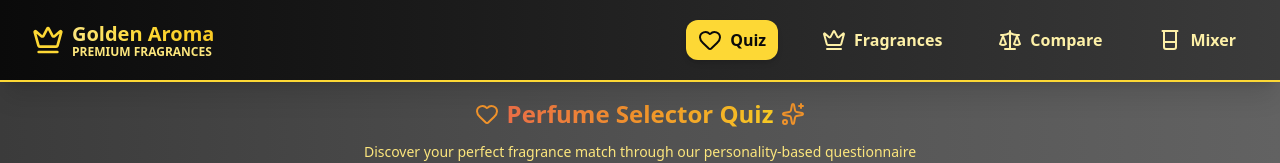
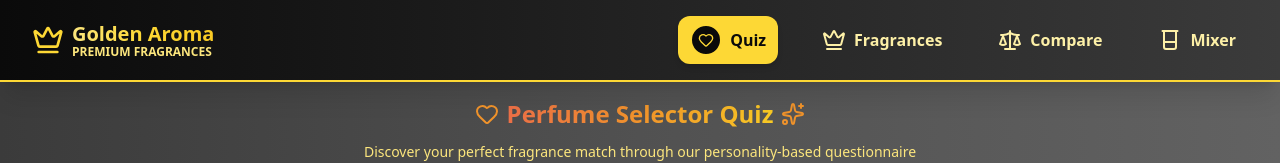
Before and after one commit to Imatom1/shopall, a React (Vite) app: page /quiz in a window 1280 px wide. Shown: the top 163 px of the page. Built offline with nearby package versions, Linux system fonts and the light colour scheme.

Commit message:
Wrap Quiz icon in gold framed circle (desktop and mobile nav)
cgen-1d017229930c45c3910ca0c16c31c855

```diff
--- a/client/components/Header.tsx
+++ b/client/components/Header.tsx
@@ -52,7 +52,13 @@ export function Header() {
 
               return (
                 <Link key={item.name} to={item.href} className={classes}>
-                  <Icon className="w-6 h-6" />
+                  {item.name === "Quiz" ? (
+                    <span className="inline-flex items-center justify-center w-8 h-8 rounded-full border-2 border-gold-500 bg-black-950">
+                      <Icon className="w-4 h-4 text-gold-500" />
+                    </span>
+                  ) : (
+                    <Icon className="w-6 h-6" />
+                  )}
                   {item.name}
                                   </Link>
               );
@@ -98,7 +104,13 @@ export function Header() {
                         : "text-gold-300 hover:bg-gold-600 hover:text-black-950"
                     }`}
                   >
+                    {item.name === "Quiz" ? (
+                    <span className="inline-flex items-center justify-center w-8 h-8 rounded-full border-2 border-gold-500 bg-black-950">
+                      <Icon className="w-4 h-4 text-gold-500" />
+                    </span>
+                  ) : (
                     <Icon className="w-6 h-6" />
+                  )}
                     {item.name}
                                       </Link>
                 );
```
